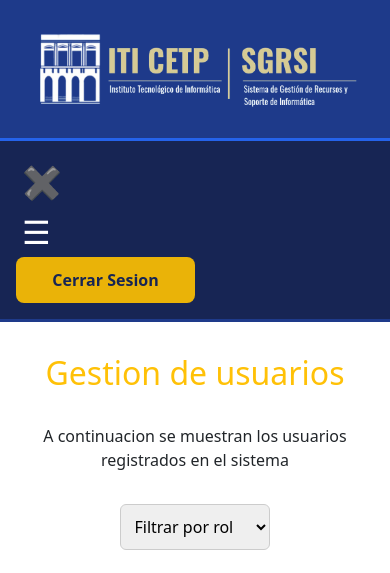
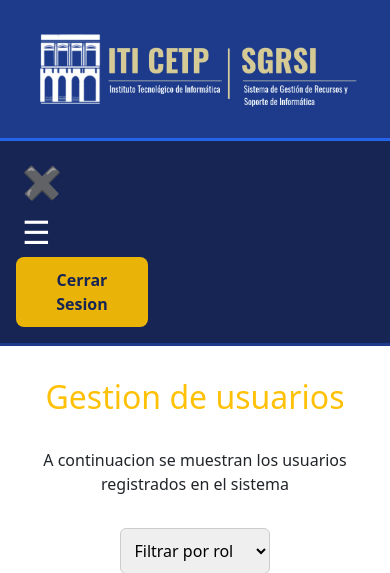
Before and after one commit to gala2026iti/Sistema-de-Gestion-de-Recursos-y-Soporte-de-Informatica, a PHP site: page /paginaWeb/administrador/a-GestionUsuarios.html in a window 390 px wide. Shown: the top 573 px of the page. Run offline with PHP 8.4, Linux system fonts and the light colour scheme.

Commit message:
push generico

```diff
--- a/SGRSI/assets/css/global.css
+++ b/SGRSI/assets/css/global.css
@@ -275,14 +275,14 @@ textarea {
     }
 
     .nav-opciones-sistema {
-        width: 50%;
+        width: 132px;
         display: flex;
         flex-direction: column;
         gap: .5rem;
     }
 
     .nav-opciones-sistema li {
-        width: 100%;
+        align-items: end;
     }
 
     .nav-opciones-sistema a {
```
